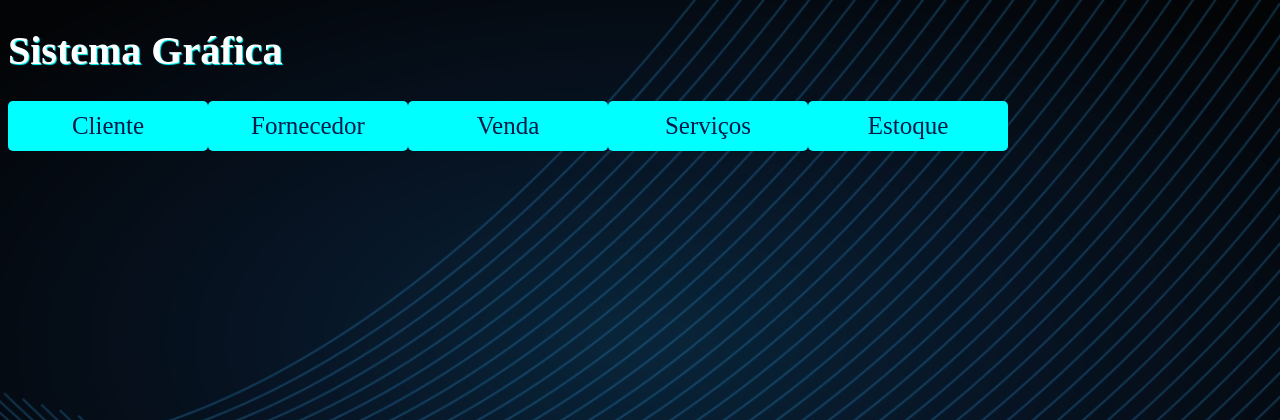
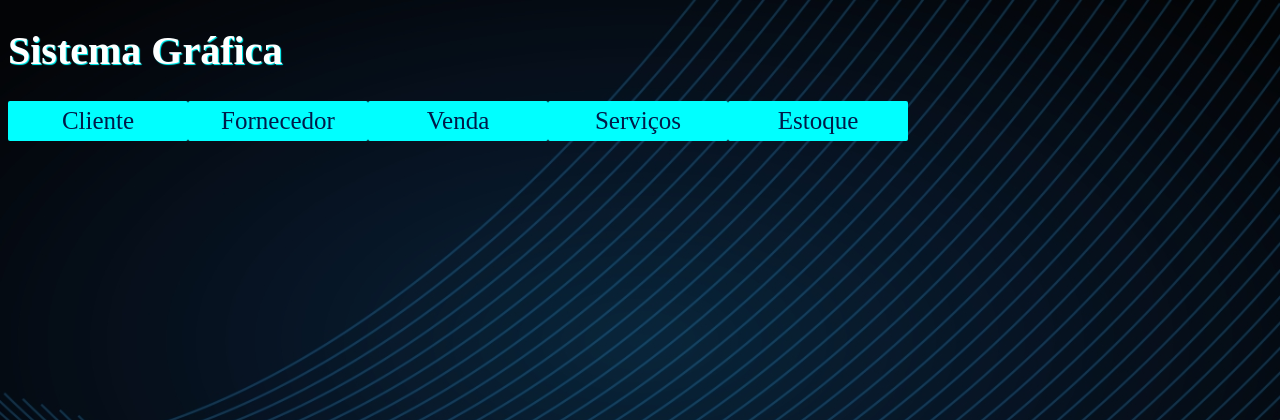
Before and after one commit to rai-santtos/Sistema-Gr-fica, a PHP site: page /grafica/ in a window 1280 px wide. Shown: the top 420 px of the page. Run offline with PHP 8.4, Linux system fonts and the light colour scheme.

Commit message:
alteraão de css

```diff
--- a/index.php
+++ b/index.php
@@ -20,14 +20,14 @@ h1{
 .menu ul li{
     background-color:aqua;
     float:left;
-    width: 200px;
-    height: 50px;
+    width: 180px;
+    height: 40px;
     font-size: 25px;
     font-family:Cocogoose;
     display: inline-block;
     text-align: center;
-    line-height: 50px;
-    border-radius: 5px;
+    line-height: 40px;
+    border-radius: 2px;
     color: rgb(0, 26, 73);
 }
 .menu ul ul li{
```
